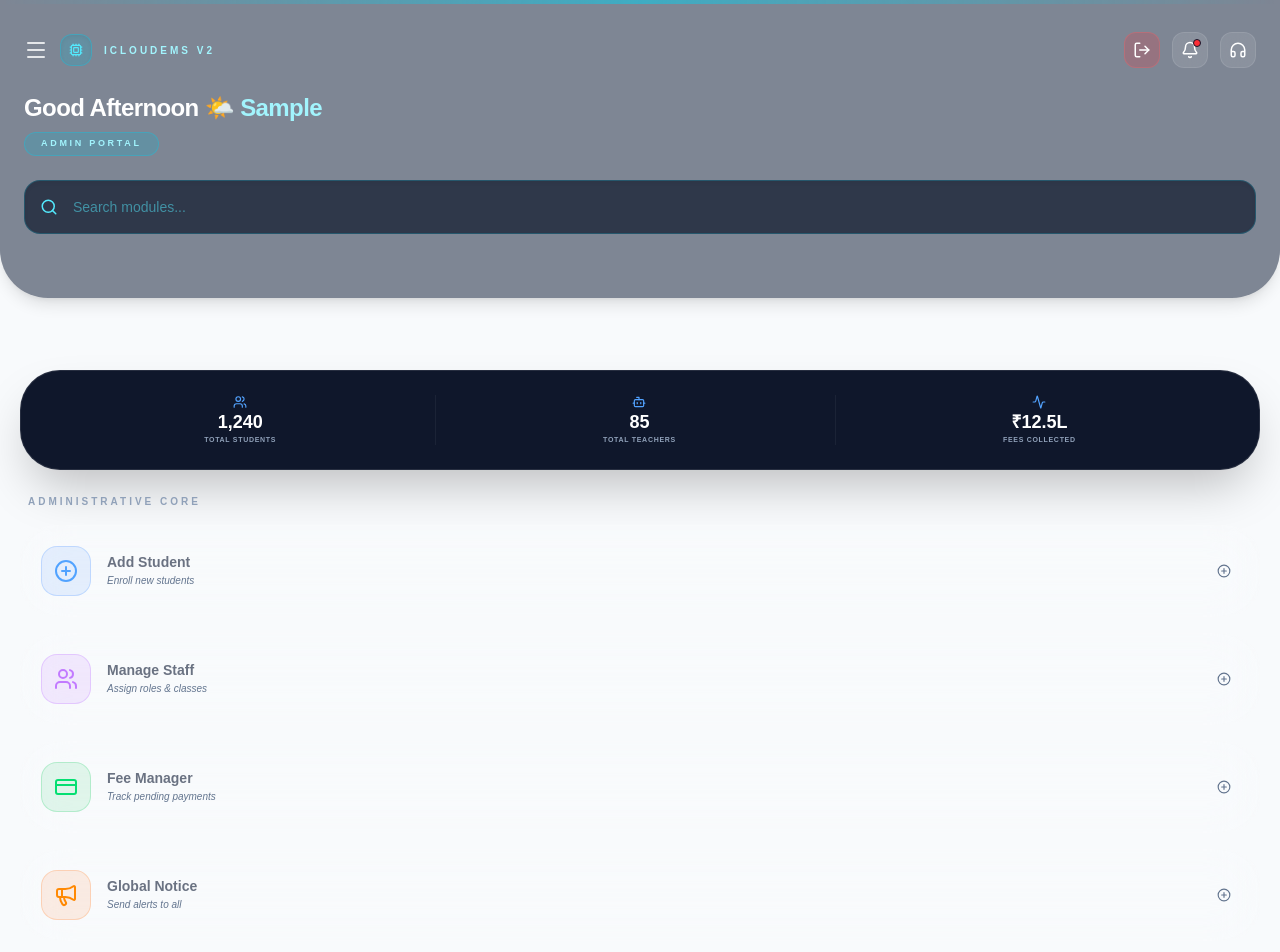
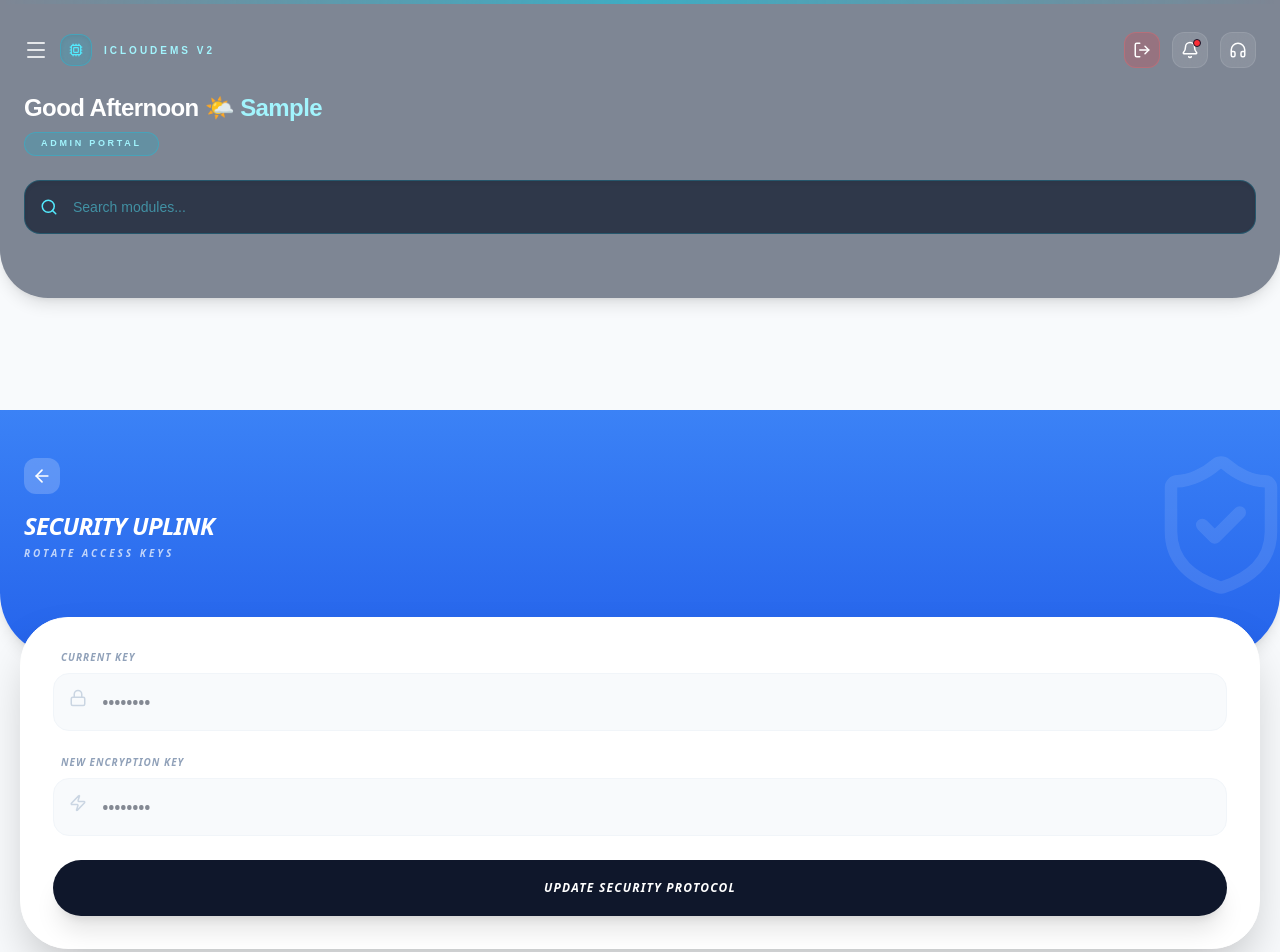
Before and after one commit to adittyaarryaai-lab/edu-management-software, a React app in the folder frontend/: page /change-password in a window 1280 px wide. Before the commit this address led to /. Shown: the top 952 px of the page. Built offline with nearby package versions, Linux system fonts and the light colour scheme; sample sign-in values are in the browser's storage; the HTML template or start-up script is replaced by a standard one.

Commit message:
Day 54 Final: Implemented secure password change logic with bcrypt verification and frontend security uplink UI

```diff
--- a/frontend/src/App.jsx
+++ b/frontend/src/App.jsx
@@ -36,8 +36,9 @@ import AdminTimetable from './pages/AdminTimetable';
 import AdminFees from './pages/AdminFees';
 import StudentAssignments from './pages/StudentAssignments';
 import TeacherGrading from './pages/TeacherGrading';
-import TeacherNotices from './pages/TeacherNotices'; // Day 49: Import New Page
-import TeacherSupport from './pages/TeacherSupport'; // Day 51: Support Page for Teacher
+import TeacherNotices from './pages/TeacherNotices';
+import TeacherSupport from './pages/TeacherSupport';
+import ChangePassword from './pages/ChangePassword'; // Day 54: Import New Page
 
 function App() {
   const [user, setUser] = useState(null);
@@ -235,6 +236,7 @@ function App() {
           <Route path="/teacher/support" element={<TeacherSupport />} />
           <Route path="/my-account" element={<MyAccount user={user} />} />
           <Route path="/settings" element={<Settings user={user} />} />
+          <Route path="/change-password" element={<ChangePassword />} /> {/* Day 54: Route Added */}
           <Route path="*" element={<Navigate to="/" />} />
         </Routes>
       </main>
--- /dev/null
+++ b/frontend/src/pages/ChangePassword.jsx
@@ -0,0 +1,66 @@
+import React, { useState } from 'react';
+import { ArrowLeft, Lock, ShieldCheck, Zap } from 'lucide-react';
+import { useNavigate } from 'react-router-dom';
+import API from '../api';
+
+const ChangePassword = () => {
+    const navigate = useNavigate();
+    const [passwords, setPasswords] = useState({ old: '', new: '' });
+    const [loading, setLoading] = useState(false);
+
+    const handleUpdate = async (e) => {
+        e.preventDefault();
+        setLoading(true);
+        try {
+            await API.put('/auth/change-password', {
+                oldPassword: passwords.old,
+                newPassword: passwords.new
+            });
+            alert("Security Key Rotated Successfully! 🛡️");
+            navigate('/settings');
+        } catch (err) {
+            alert(err.response?.data?.message || "Rotation Failed");
+        } finally {
+            setLoading(false);
+        }
+    };
+
+    return (
+        <div className="min-h-screen bg-[#f8fafc] pb-24 font-sans italic">
+            <div className="nav-gradient text-white px-6 pt-12 pb-24 rounded-b-[4rem] shadow-lg relative overflow-hidden">
+                <button onClick={() => navigate(-1)} className="bg-white/20 p-2 rounded-xl mb-4 relative z-10"><ArrowLeft size={20}/></button>
+                <h1 className="text-2xl font-black uppercase tracking-tight relative z-10">Security Uplink</h1>
+                <p className="text-[10px] font-black opacity-70 uppercase tracking-[0.3em] mt-1 relative z-10">Rotate Access Keys</p>
+                <ShieldCheck className="absolute -right-4 top-10 opacity-10" size={150} />
+            </div>
+
+            <div className="px-5 -mt-10 relative z-20">
+                <form onSubmit={handleUpdate} className="bg-white p-8 rounded-[3rem] shadow-2xl border border-white space-y-6">
+                    <div>
+                        <label className="text-[10px] font-black text-slate-400 uppercase ml-2 mb-2 block tracking-widest">Current Key</label>
+                        <div className="relative">
+                            <Lock className="absolute left-4 top-4 text-slate-300" size={18} />
+                            <input type="password" placeholder="••••••••" className="w-full bg-slate-50 py-4 pl-12 pr-4 rounded-2xl border border-slate-100 font-bold outline-none focus:border-blue-500"
+                                onChange={(e) => setPasswords({...passwords, old: e.target.value})} required />
+                        </div>
+                    </div>
+
+                    <div>
+                        <label className="text-[10px] font-black text-slate-400 uppercase ml-2 mb-2 block tracking-widest">New Encryption Key</label>
+                        <div className="relative">
+                            <Zap className="absolute left-4 top-4 text-slate-300" size={18} />
+                            <input type="password" placeholder="••••••••" className="w-full bg-slate-50 py-4 pl-12 pr-4 rounded-2xl border border-slate-100 font-bold outline-none focus:border-blue-500"
+                                onChange={(e) => setPasswords({...passwords, new: e.target.value})} required />
+                        </div>
+                    </div>
+
+                    <button type="submit" disabled={loading} className="w-full bg-slate-900 text-white py-5 rounded-[2rem] font-black uppercase text-xs tracking-widest shadow-xl flex items-center justify-center gap-3 active:scale-95 transition-all">
+                        {loading ? "Encrypting..." : "Update Security Protocol"}
+                    </button>
+                </form>
+            </div>
+        </div>
+    );
+};
+
+export default ChangePassword;
```
Also changed, not shown: 2 other files (tests, documents, lock files or other folders).
